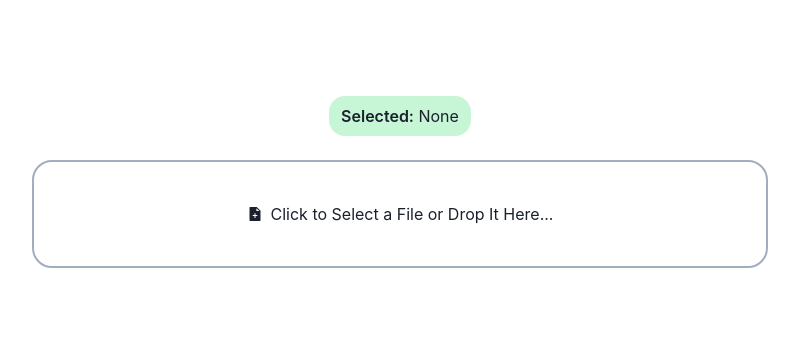
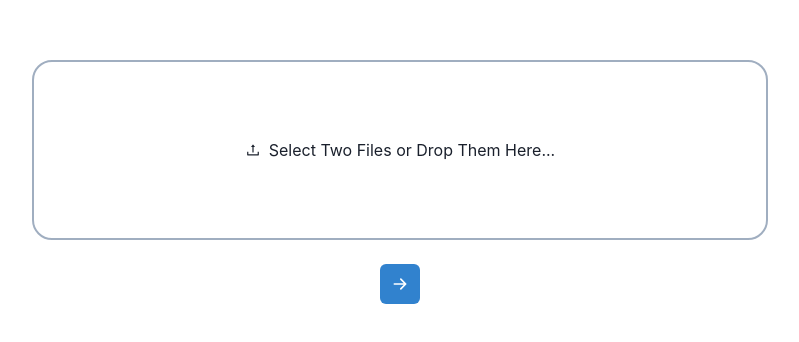
Before and after one commit to devkosta/image-match, a React (Create React App) app in the folder client/: page / in a window 1280 px wide. Shown: the part 218-560 px from the top of the page, without its empty margins (240-1039 px from the left). Built offline with nearby package versions, Linux system fonts and the light colour scheme.

Commit message:
Implemented Functionality to Handle Multiple File Uploads.

```diff
--- a/client/src/App.tsx
+++ b/client/src/App.tsx
@@ -1,40 +1,95 @@
 import { useState } from "react";
+import { FileWithPath } from "react-dropzone";
+import axios from "axios";
 
 import Layout from "./components/Layout";
 import ImageDrop from "./components/ImageDrop";
-import { VStack, Box } from "@chakra-ui/react";
+import {
+	VStack,
+	HStack,
+	Box,
+	IconButton,
+	useToast
+} from "@chakra-ui/react";
+import { BsArrowRightShort } from "react-icons/bs";
 
 const App = () => {
-	const [error, setError] = useState(false);
-	const [currentFile, setCurrentFile] = useState<File>();
+	const [currentFiles, setCurrentFiles] = useState<FileWithPath[]>([]);
+	const toast = useToast();
 
-	const importFile = (file: File) => {
-		if (file.type !== 'image/png' && file.type !== 'image/jpeg') {
-			setError(true);
-			throw new Error(
-				`File type ${file.type} not accepted. Please upload either a PNG or JPEG file.`
-			);
+	const importFile = (files: FileWithPath[]) => {
+		for (let i = 0; i < files.length; i ++) {
+			if (files[i].type !== "image/png" && files[i].type !== "image/jpeg") {
+				toast({
+					description: `File type ${files[i].type} not accepted. Please upload either a PNG or JPEG file.`,
+					status: "error",
+					duration: 9000,
+					isClosable: true,
+					position: "top",
+				});
+
+				return;
+			}
 		}
 
-		setError(false);
-		setCurrentFile(file);
+		setCurrentFiles(currentFiles.concat(files));
+	};
+
+	const handleButtonClick = () => {
+		if (currentFiles.length !== 2) {
+			toast({
+				description: `Uploaded ${currentFiles.length} files. You must upload 2 files.`,
+				status: "error",
+				duration: 9000,
+				isClosable: true,
+				position: "top",
+			});
+		}
+
+		for (let i = 0; i < currentFiles.length; i++) {
+			if (currentFiles[i]) {
+				const formData = new FormData();
+				formData.append("image", currentFiles[i], currentFiles[i].name);
+
+				axios.post("http://localhost:5000/api/upload", formData)
+					.then((res) => {
+						const metadata = res.data;
+						console.log(metadata);
+					})
+					.catch((err) => {
+						console.error(err);
+					});
+			}
+		}
 	};
 
 	return (
 		<Layout>
 			<VStack w="100%" spacing={6}>
+				<ImageDrop onFileAccepted={importFile} />
+				<HStack maxW="100%">
+					{currentFiles.map((file) => (
 						<Box
 							px={3}
 							py={2}
-					rounded="2xl"
+							rounded="md"
 							bg="green.100"
+							key={file.name}
+							isTruncated
 						>
 							<Box as="span" fontWeight={600}>
 								Selected:
 							</Box>
-					{" "}{currentFile ? currentFile.name : 'None'}
+							{" "}{file.name}
 						</Box>
-				<ImageDrop onFileAccepted={importFile} isError={error} />
+					))}
+					<IconButton
+						aria-label="Start"
+						colorScheme="blue"
+						icon={<BsArrowRightShort size={26} />}
+						onClick={handleButtonClick}
+					/>
+				</HStack>
 			</VStack>
 		</Layout>
 	);
--- a/client/src/components/ImageDrop.tsx
+++ b/client/src/components/ImageDrop.tsx
@@ -1,43 +1,39 @@
 import { FC, useCallback } from "react";
-import { useDropzone } from "react-dropzone";
+import { useDropzone, FileWithPath } from "react-dropzone";
 
 import {
     Center,
     Icon,
     Text
 } from "@chakra-ui/react";
-import { AiFillFileAdd, AiFillRocket } from "react-icons/ai";
+import { AiOutlineUpload, AiFillRocket } from "react-icons/ai";
 
 interface IProps {
-    onFileAccepted: ((file: File) => void);
-    isError: boolean;
+    onFileAccepted: ((files: FileWithPath[] ) => void);
 }
 
-const ImageDrop: FC<IProps> = ({ onFileAccepted, isError }) => {
-    const onDrop = useCallback((file) => {
-        onFileAccepted(file[0]);
+const ImageDrop: FC<IProps> = ({ onFileAccepted }) => {
+    const onDrop = useCallback((files: FileWithPath[]) => {
+        onFileAccepted(files);
     }, [onFileAccepted]);
 
     const { getRootProps, getInputProps, isDragActive } = useDropzone({
-        onDrop, maxFiles: 1, multiple: false,
+        onDrop, maxFiles: 2, multiple: true,
     });
 
-    const defaultText = isDragActive
+    const text = isDragActive
         ? "Time to Drop!"
-        : "Click to Select a File or Drop It Here...";
-
-    const errorText = isDragActive
-        ? "Let’s Try That Again!"
-        : "There was an Error. Please ensure the file is either a JPEG or PNG.";
+        : "Select Two Files or Drop Them Here...";
 
     return (
         <Center
             w="100%"
+            h="180px"
             p={10}
             cursor="pointer"
             borderRadius={20}
             border="2px"
-            borderColor={isError ? "red.500" : "gray.400"}
+            borderColor="gray.400"
             bg={isDragActive ? "gray.100" : "transparent"}
             _hover={{ bg: "gray.100" }}
             transition="background-color 0.2s ease"
@@ -47,13 +43,9 @@ const ImageDrop: FC<IProps> = ({ onFileAccepted, isError }) => {
 
             {isDragActive
                 ? <Icon as={AiFillRocket} mr={2} />
-                : <Icon as={AiFillFileAdd} mr={2} />
+                : <Icon as={AiOutlineUpload} mr={2} />
             }
-
-            {isError
-                ? <Text>{errorText}</Text>
-                : <Text>{defaultText}</Text>
-            }
+            <Text>{text}</Text>
         </Center>
     );
 };
--- a/client/src/styles/theme/components/button.js
+++ b/client/src/styles/theme/components/button.js
@@ -1,5 +1,6 @@
 const Button = {
 	baseStyle: {
+		fontWeight: 400,
 		_focus: { boxShadow: "none" },
 	},
 };
```
Also changed, not shown: 3 other files (tests, documents, lock files or other folders). Lines whose indentation alone changed are shown as unchanged.
